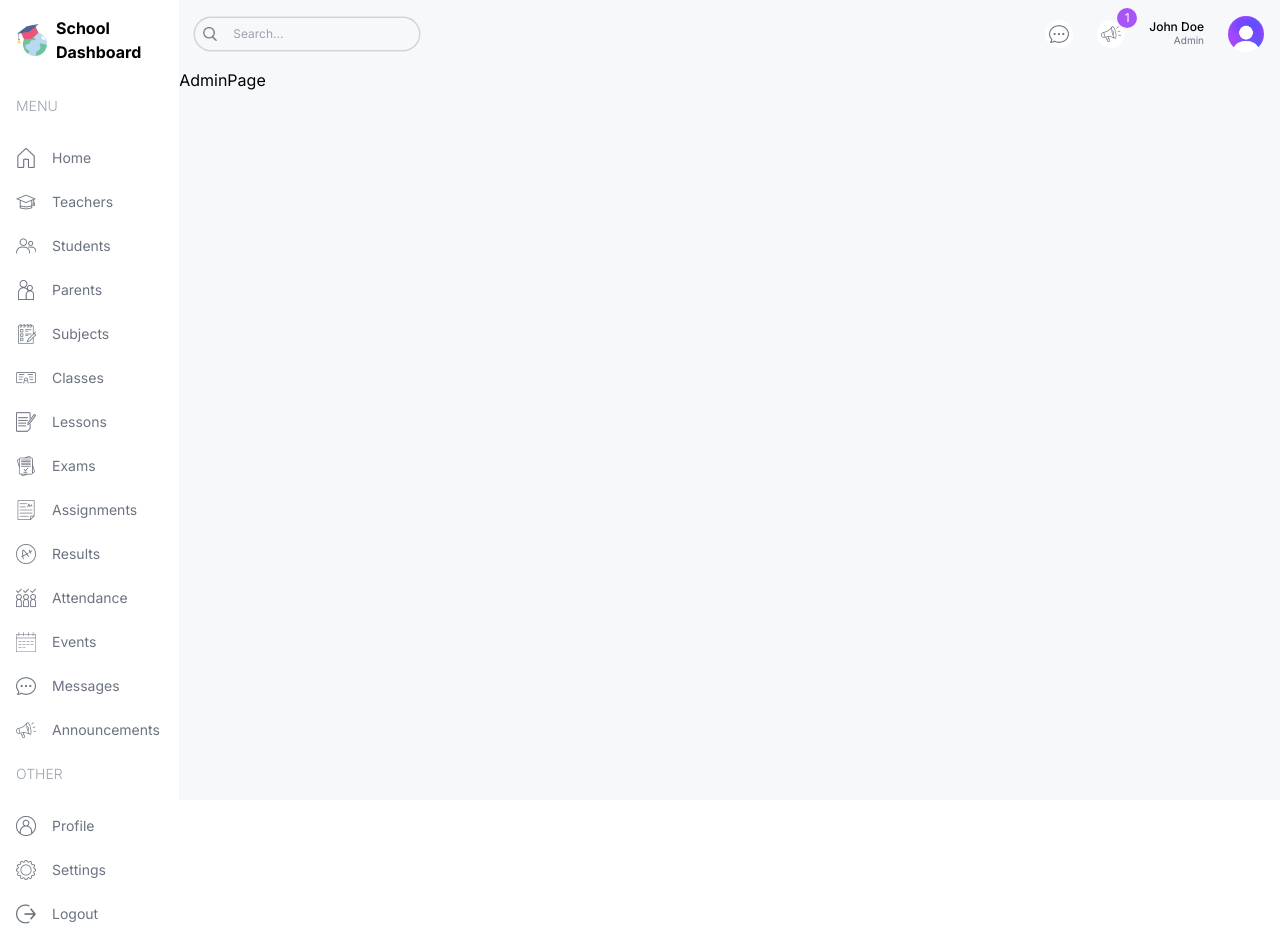
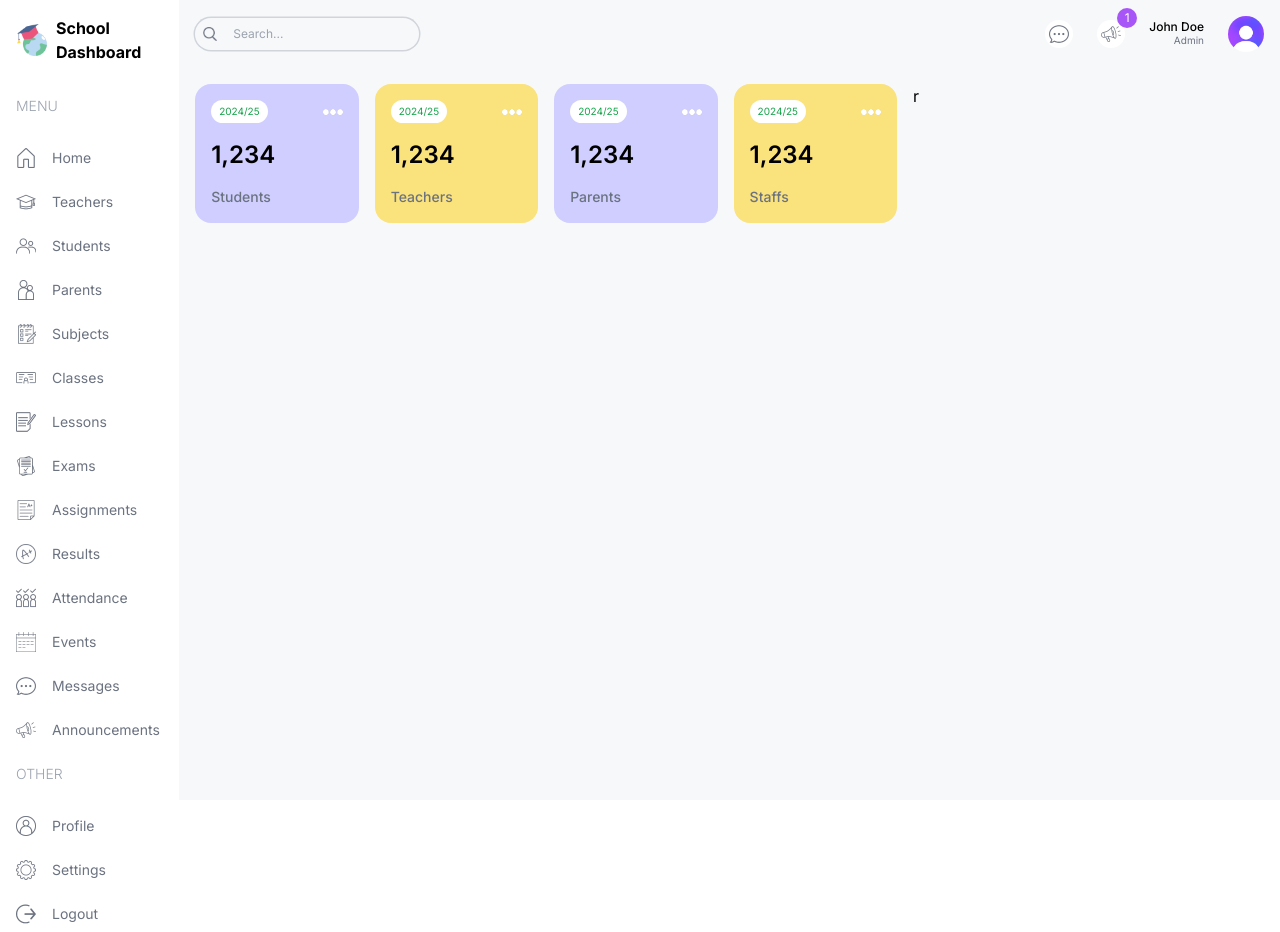
Before and after one commit to PramodLakmal/School-Management-Dashboard-UI, a Next.js app: page /admin in a window 1280 px wide. Built offline with nearby package versions, Linux system fonts and the light colour scheme.

Commit message:
Add UserCard component and update AdminPage layout

```diff
--- a/src/app/(dashboard)/admin/page.tsx
+++ b/src/app/(dashboard)/admin/page.tsx
@@ -1,7 +1,22 @@
+import UserCard from "@/components/UserCard";
+
 const AdminPage = () => {
   return (
-    <div className=''>AdminPage</div>
-  )
-}
+    <div className="p-4 flex gap-4 flex-col md:flex-row">
+      {/*LEFT*/}
+      <div className="w-full lg:w-2/3">
+        {/*USER CARDS*/}
+        <div className="flex gap-4 justify-between flex-wrap">
+          <UserCard type="student" />
+          <UserCard type="teacher" />
+          <UserCard type="parent" />
+          <UserCard type="staff" />
+        </div>
+      </div>
+      {/*RIGHT*/}
+      <div className="w-full lg:w-1/3">r</div>
+    </div>
+  );
+};
 
-export default AdminPage
+export default AdminPage;
--- /dev/null
+++ b/src/components/UserCard.tsx
@@ -0,0 +1,18 @@
+import Image from "next/image";
+
+const UserCard = ({ type }: { type: string }) => {
+  return (
+    <div className="rounded-2xl odd:bg-lamaPurple even:bg-lamaYellow p-4 flex-1 min-w-[130px]">
+      <div className="flex justify-between items-center">
+        <span className="text-[10px] bg-white px-2 py-1 rounded-full text-green-600">
+          2024/25
+        </span>
+        <Image src="/more.png" alt="" width={20} height={20} />
+      </div>
+      <h1 className="text-2xl font-semibold my-4">1,234</h1>
+      <h2 className="capitalize text-sm font-medium text-gray-500">{type}s</h2>
+    </div>
+  );
+};
+
+export default UserCard;
--- a/tailwind.config.ts
+++ b/tailwind.config.ts
@@ -13,6 +13,14 @@
         "gradient-conic":
           "conic-gradient(from 180deg at 50% 50%, var(--tw-gradient-stops))",
       },
+      colors: {
+        lamaSky: "#C3EBFA",
+        lamaSkylight: "#EDF9FD",
+        lamaPurple: "#cfceff",
+        lamaPurpleLight: "#f1f0ff",
+        lamaYellow: "#fae27c",
+        lamaYellowLight: "#fefce8",
+      },
     },
   },
   plugins: [],
```
